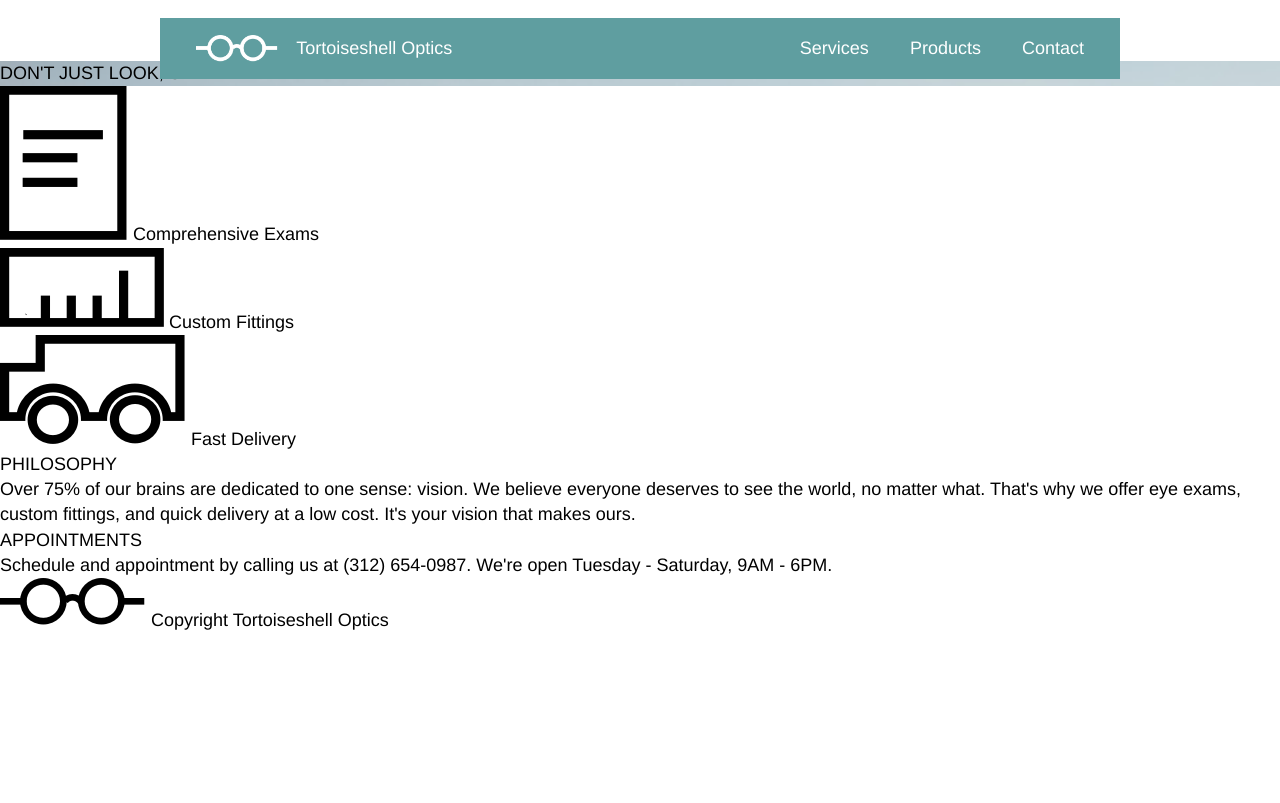
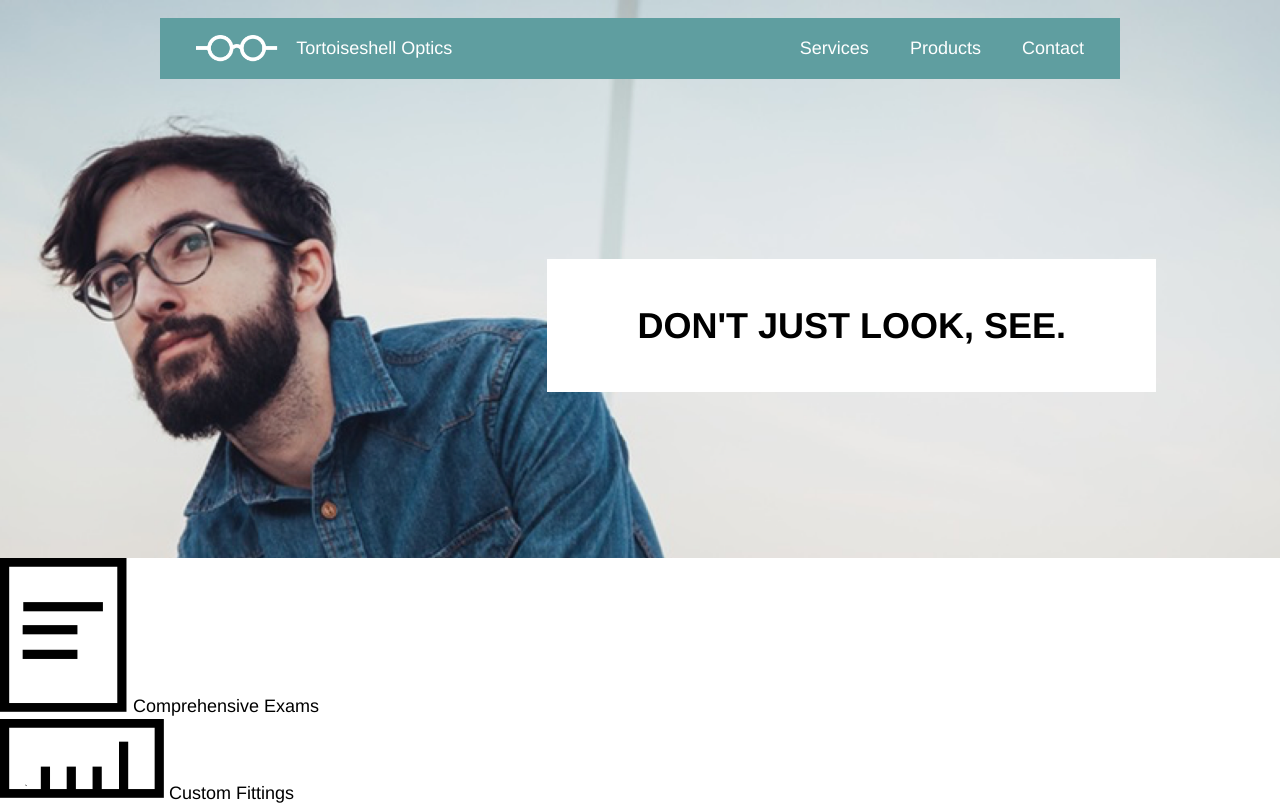
Before and after one commit to Jenksc2/tortoiseshell, a plain HTML site: page index.html in a window 1280 px wide. Shown: the top 803 px of the page. Drawn offline with Linux system fonts and the light colour scheme.

Commit message:
banner css

```diff
--- a/index.html
+++ b/index.html
@@ -7,6 +7,11 @@
     <link rel="stylesheet" href="resources/css/style.css">
   </head>
   <body>
+
+    <!-- Main Page Section-->
+    <main>
+      <!-- Banner -->
+      <div class="banner">
         <!-- Header Section -->
         <header>
           <div class="brand">
@@ -24,10 +29,7 @@
           </nav>
         </header>
 
-    <!-- Main Page Section-->
-    <main>
-      <!-- Banner -->
-      <div class="banner">
+        <!-- Slogan -->
         <div class="container">
           <div class="headline">
             <h1>DON'T JUST LOOK, SEE.</h1>
--- a/resources/css/style.css
+++ b/resources/css/style.css
@@ -14,6 +14,7 @@ header {
   position: relative;
   top: 1rem;
   color: white;
+  z-index: 1;
 }
 
 .brand {
@@ -42,6 +43,31 @@ header {
 /*Banner CSS*/
 .banner {
   background-image: url(../images/glasses-bg.png);
+  background-position: center;
+  background-repeat: no-repeat;
+  background-size: cover;
+  height: 31rem;
+  width: 100%;
+}
+
+.container {
+  display: flex;
+  justify-content: flex-end;
+  max-width: 960px;
+  margin: 0 auto;
+  position: relative;
+  top: 1rem;
+}
+
+.headline {
+  background-color: white;
+  font-size: 2rem;
+  font-weight: bold;
+  line-height: 1.2;
+  padding: 2.5rem 5rem;
+  position: relative;
+  left: 2rem;
+  top: 10rem;
 }
 
 /*Content CSS*/
```
Lines whose indentation alone changed are shown as unchanged.
